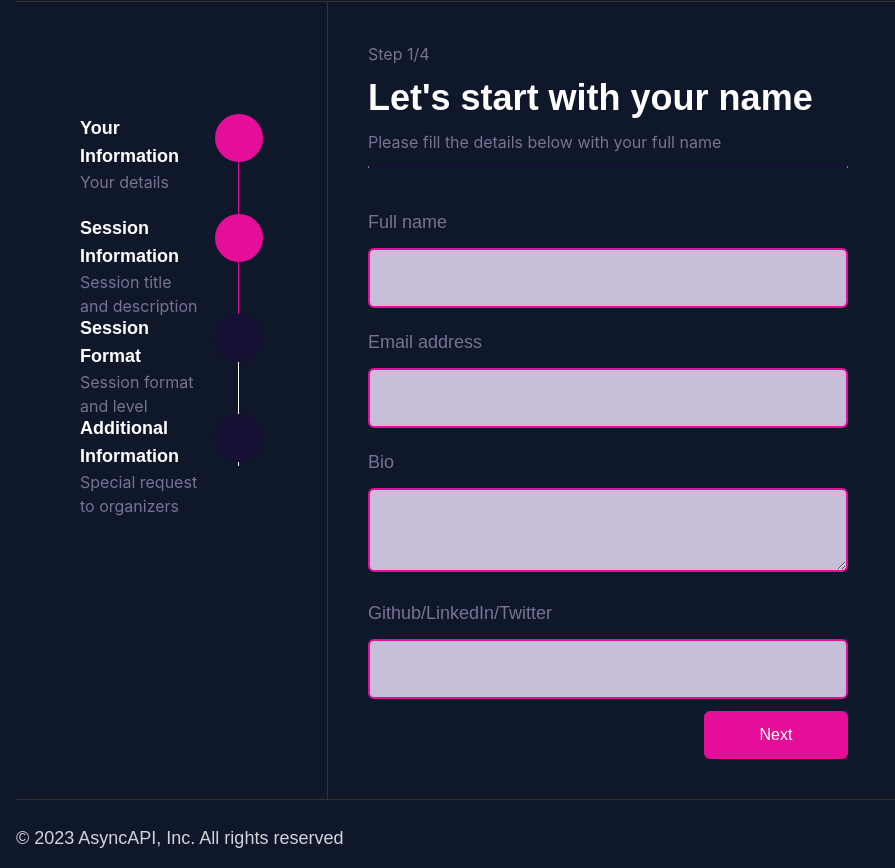
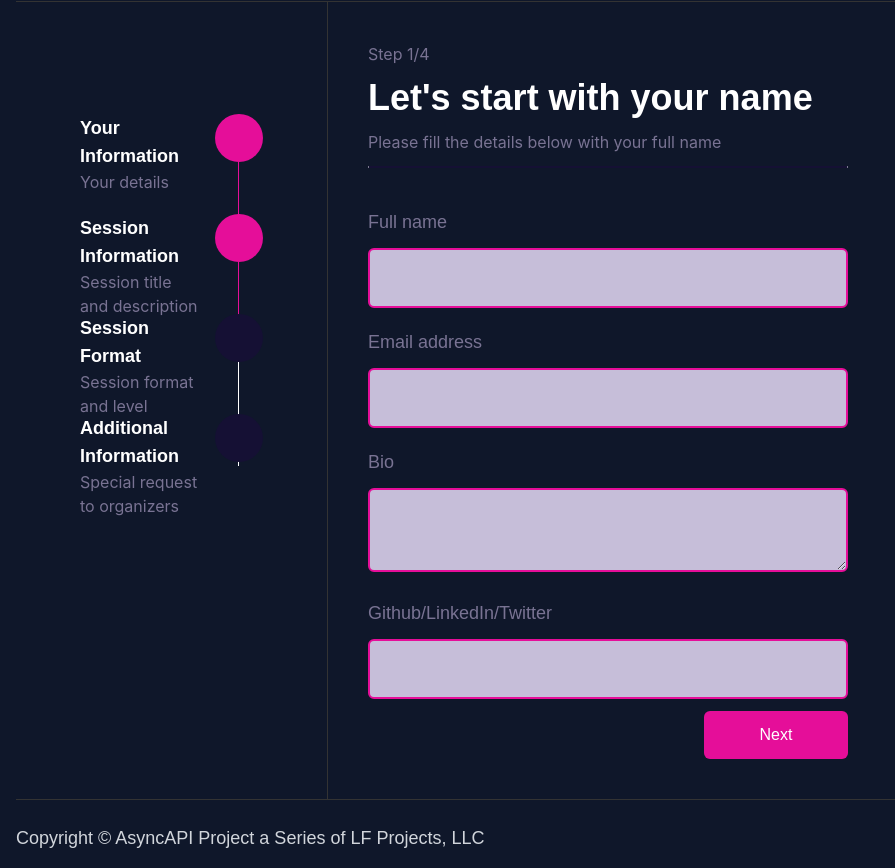
Before and after one commit to asyncapi/conference-website, a Next.js app: page / in a window 1280 px wide. Shown: the part 1913-2781 px from the top of the page, without its empty margins (0-895 px from the left). Built offline with nearby package versions, Linux system fonts and the light colour scheme.

Commit message:
updated footer info

```diff
--- a/components/Footer/footer.js
+++ b/components/Footer/footer.js
@@ -6,7 +6,7 @@ function Footer() {
           borderTop: "1px solid #333",
       }}>
           <div className='mt-2 text-lg text-gray-300 py-4'>
-              © 2023 AsyncAPI, Inc. All rights reserved
+            Copyright © AsyncAPI Project a Series of LF Projects, LLC
           </div>
       </div>
   )
```
